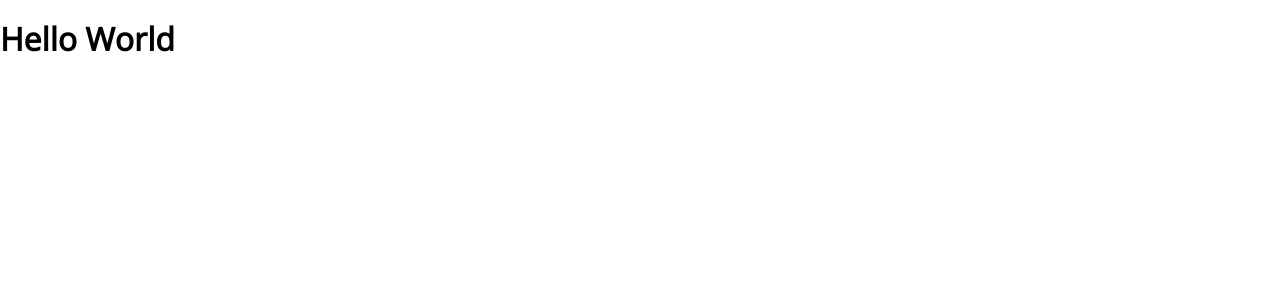
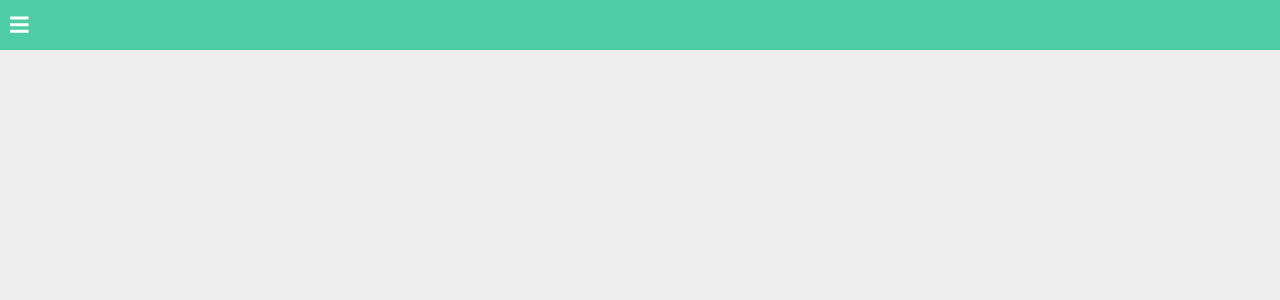
Before and after one commit to AlexSwensen/daisydash, a Next.js app: page / in a window 1280 px wide. Shown: the top 300 px of the page. Built offline with nearby package versions, Linux system fonts and the light colour scheme.

Commit message:
start on frame and nav

```diff
--- a/package.json
+++ b/package.json
@@ -8,6 +8,11 @@
     "start": "next start"
   },
   "dependencies": {
+    "@fortawesome/fontawesome-svg-core": "^1.2.30",
+    "@fortawesome/free-brands-svg-icons": "^5.14.0",
+    "@fortawesome/free-regular-svg-icons": "^5.14.0",
+    "@fortawesome/free-solid-svg-icons": "^5.14.0",
+    "@fortawesome/react-fontawesome": "^0.1.11",
     "firebase": "^7.21.0",
     "global": "^4.4.0",
     "next": "9.5.3",
--- /dev/null
+++ b/src/components/frame/frame.module.scss
@@ -0,0 +1,6 @@
+.frameContainer {
+    @import "../../styles/variables.scss";
+    background-color: $white;
+    color: $black;
+    height: 100vh;
+}
--- /dev/null
+++ b/src/components/frame/frame.tsx
@@ -0,0 +1,9 @@
+import { Navbar } from '../navbar/Navbar'
+import styles from './frame.module.scss'
+export default function Frame() {
+    return (
+    <div className={styles.frameContainer}>
+        <Navbar></Navbar>
+    </div>
+    )
+}
--- /dev/null
+++ b/src/components/navbar/Navbar.tsx
@@ -0,0 +1,15 @@
+import { faBars } from '@fortawesome/free-solid-svg-icons';
+import { FontAwesomeIcon } from '@fortawesome/react-fontawesome';
+import {Component} from 'react';
+import styles from './navbar.module.scss'
+
+export class Navbar extends Component {
+
+    render() {
+        return (
+            <div className={styles.navbar}>
+                <FontAwesomeIcon icon={faBars} color={'white'} size="lg"></FontAwesomeIcon>
+            </div>
+        )
+    }
+}
--- /dev/null
+++ b/src/components/navbar/navbar.module.scss
@@ -0,0 +1,10 @@
+.navbar {
+    display: flex;
+    @import "../../styles/variables.scss";
+    height: 30px;
+    padding: 10px;
+    background-color: $primary-green;
+    align-items: center;
+    svg {
+    }
+}
--- a/src/pages/index.tsx
+++ b/src/pages/index.tsx
@@ -1,10 +1,11 @@
 import Head from 'next/head'
+import Frame from '../components/frame/frame'
 import styles from '../styles/Home.module.scss'
 
 export default function Home() {
   return (
    <div>
-       <h1>Hello World</h1>
+     <Frame></Frame>
    </div>
   )
 }
```
Also changed, not shown: 1 other file (tests, documents, lock files or other folders).
